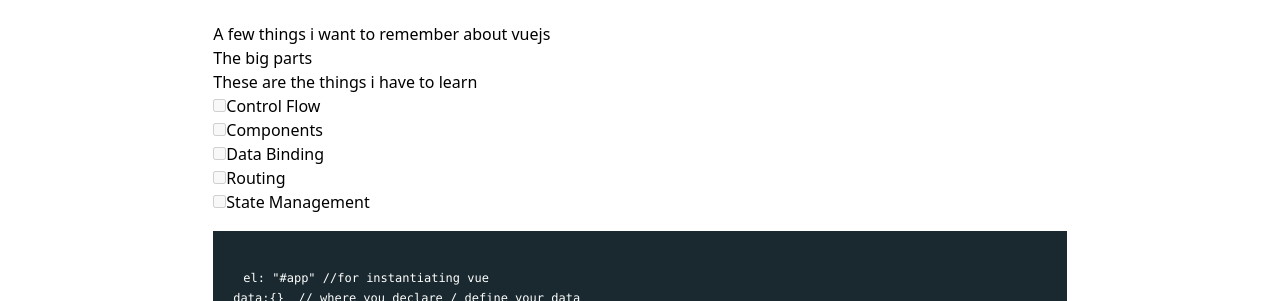
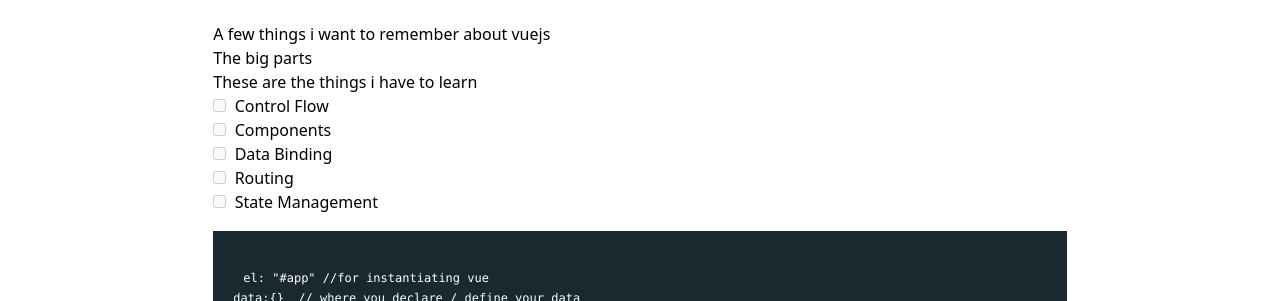
Before and after one commit to iamkarsoft/iamkarsoft.github.io, a Jekyll site: the page built from _posts/2020-11-24-vue-snippets-part-one.md, in a window 1280 px wide. Shown: the part 198-499 px from the top of the page. Built offline with Jekyll 4.4.1, drawn with Linux system fonts in a browser that asks for light colours; nearby versions of some CDN libraries.

Commit message:
styling and copy

````diff
--- a/_layouts/default.html
+++ b/_layouts/default.html
@@ -27,9 +27,9 @@
     	<!-- nav -->
         <header class="text-gray-700 body-font w-full">
             <div class="container mx-auto flex flex-wrap p-5 flex-col md:flex-row items-center">
-                <a class="flex title-font font-medium items-center text-gray-900 mb-4 md:mb-0">
+                <a class="flex title-font font-medium items-center text-gray-900 mb-4 md:mb-0" href="/">
                    <span class="text-6xl">KR</span>
-                    <span class="ml-3 text-2xl font-bold"><a href="/" class="ml-3 text-2xl font-bold">{{site.title}}</a></span>
+                    <span class="ml-3 text-xl font-bold"><a href="/" class="ml-3 text-2xl font-bold">{{site.title}}</a></span>
                 </a>
                 <nav class="md:ml-auto flex flex-wrap items-center text-base justify-center">
                     <a href="/about" class="mr-5 hover:text-gray-900">About</a>
--- a/_posts/2020-11-24-vue-snippets-part-one.md
+++ b/_posts/2020-11-24-vue-snippets-part-one.md
@@ -13,11 +13,11 @@
 These are the things i have to learn
 
 
- - [ ]  Control Flow
- - [ ]  Components
- - [ ]  Data Binding
- - [ ]  Routing
- - [ ]  State Management
+ - [ ] &nbsp; Control Flow
+ - [ ] &nbsp; Components
+ - [ ] &nbsp; Data Binding
+ - [ ] &nbsp; Routing
+ - [ ] &nbsp;  State Management
 
 
 ```
--- a/archive.html
+++ b/archive.html
@@ -5,7 +5,7 @@
 
 <div class="post w-full md:w-2/3 mx-auto">
 	<header class="w-full">
-		<h3 class="text-4xl my-4">{{page.title}}</h3>
+		<h3 class="text-4xl my-4 text-indigo-800 font-bold border-indigo-800 border-b-2">{{page.title}}</h3>
 	</header>
 
 	<article class="w-full my-5 post-content">
--- a/articles/index.html
+++ b/articles/index.html
@@ -3,6 +3,7 @@
 ---
 
 <div class="post w-full md:w-2/3 mx-auto">
+	<h3 class="text-3xl text-indigo-800 pb-2 border-b-2 border-indigo-800 font-bold mt-4">Recent Notes</h3>
 	<header class="w-full">
 		<h3 class="text-4xl my-4">{{page.title}}</h3>
 	</header>
@@ -11,7 +12,7 @@
 	{% for post in paginator.posts %}
 		<div class="w-full py-5">
 			<h3 class="my-5 text-2xl font-bold"><a href="{{post.url}}">{{post.title}}</a></h3>
-			<div class="mt-4 w-full font-mono">{{post.date | date:"%b %-d, %Y"}} — </div>
+			<div class="mt-4 w-full font-mono font-bold text-indigo-800">{{post.date | date:"%b %-d, %Y"}} — </div>
 		</div>
 		{% endfor %}
 	</article>
--- a/index.html
+++ b/index.html
@@ -4,7 +4,8 @@
 
 <div class="w-full md:w-2/3 mx-auto text-3xl font-bold my-10 py-8 px-6 bg-indigo-800 text-white rounded-lg">{{site.description}}</div>
 <div class="w-full md:w-2/3 mx-auto">
-	<div class="md:w-2/4 mx-auto">
+	<div class="md:w-3/4 mx-auto">
+		<h3 class="text-3xl text-indigo-800 pb-2 border-b-2 border-indigo-800 font-bold">Recent Notes</h3>
 		{% for post in site.posts limit: 5 %}
 		<div class="w-full py-5">
 			<h3 class="my-5 text-2xl font-bold"><a href="{{post.url}}">{{post.title}}</a></h3>
````
Also changed, not shown: about.md (+1 -2 lines).
